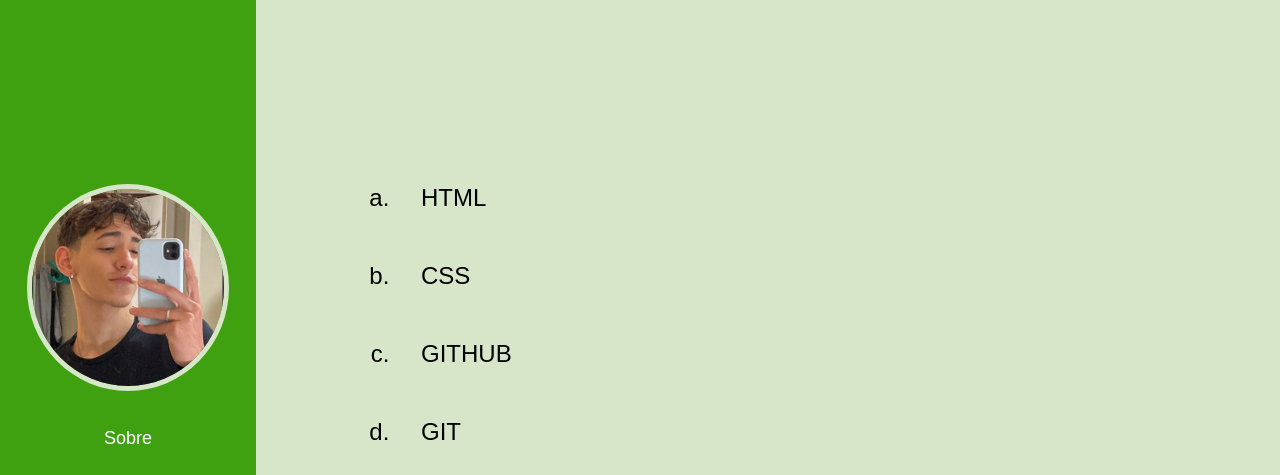
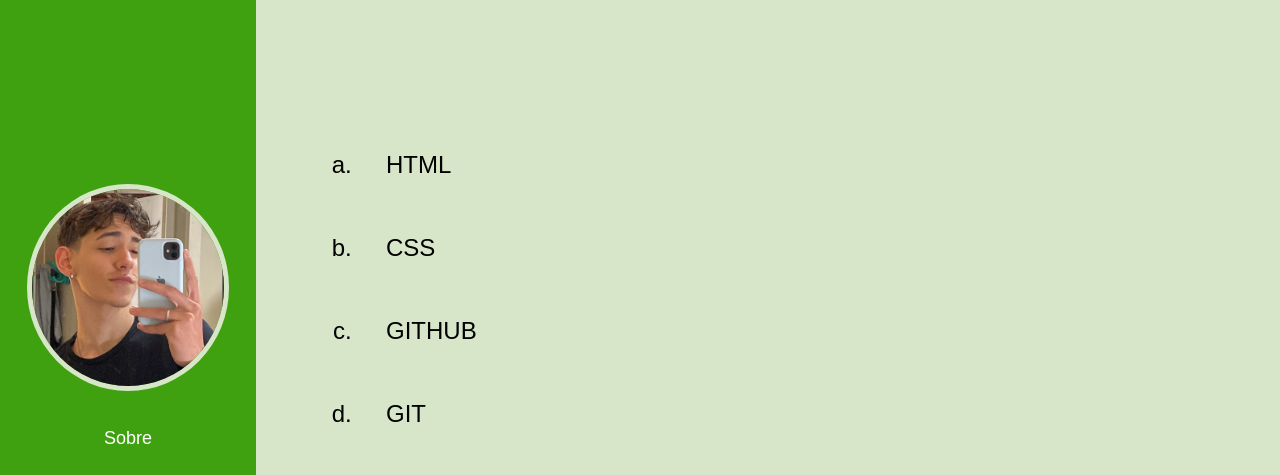
Before and after one commit to Be0208/Final-de-modulo-2, a plain HTML site: page conhecimentos.html in a window 1280 px wide. Shown: the top 475 px of the page. Drawn offline with Linux system fonts and the light colour scheme.

Commit message:
css ajusted

```diff
--- a/CSS/style.css
+++ b/CSS/style.css
@@ -1,7 +1,7 @@
 * {
     font-family: Arial, Helvetica, sans-serif;
     margin: 0;
-
+    padding: 0;
 }
 
 /* navegação */
@@ -19,7 +19,7 @@ header {
 .img-be {
     border-radius: 50%;
     border: #D7E6C8 solid 5px;
-    width: 12rem;
+    width: 75%;
 
 }
 
@@ -49,7 +49,7 @@ a:link {
 
 #conteudo {
     background-color: #D7E6C8;
-    height: 49.7rem;
+    height: 100%;
     width: 80%;
     margin: 0;
     position: absolute;
@@ -95,33 +95,34 @@ article {
 
 #conhecimentos {
     width: 80%;
-    height: 49.7rem;
+    height: 100%;
     background-color: #D7E6C8;
     float: right;
+
 }
 
 .sec {
     position: relative;
     top: 20%;
     list-style-type:lower-latin;
-    margin: 0 0 0 6.25rem;
-}
-
-.numeros {
-    padding: 1.5625rem;
-    font-size: 1.5rem;
-    text-align: justify;
-    width: 50rem;
+    padding: 12% 0 12% 10%;
 }
 
 .bolinha {
     position: relative;
     top: 20%;
     list-style-type:disc;
-    margin: 0 0 0 6.25rem;
+    padding: 18% 0 18% 5%;
 }
 
-/* ------------------------------------------ */
+.numeros {    /* conteudo */
+    padding: 3%;
+    font-size: 1.5rem;
+    text-align: justify;
+    width: 70%;
+}
+
+/* ------------FOOTER-------------------- */
 
 footer {
     background-color: #3FA110;
```
